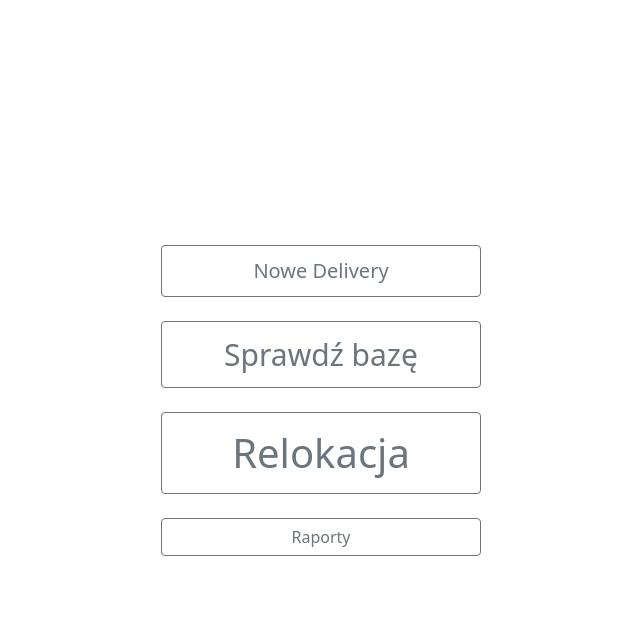
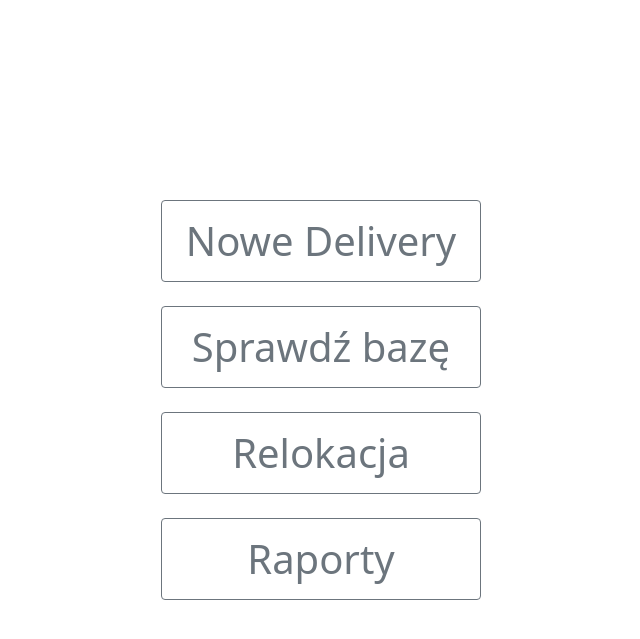
Before and after one commit to Ceva445/delivery_plus, a Django app: page /delivery/ in a window 1280 px wide. Shown: the top 639 px of the page, without its empty margins (319-959 px from the left). Run offline with Django 5.2, Linux system fonts and the light colour scheme.

Commit message:
Experement with button size

```diff
--- a/templates/index.html
+++ b/templates/index.html
@@ -6,15 +6,18 @@
 {% comment %} <div class="d-flex align-items-center justify-content-center"> {% endcomment %}
 <a class="btn btn-outline-secondary d-flex align-items-center justify-content-center"
    role="button" href="{% url 'delivery:delivery_create' %}"
-   style="font-size: 20px; padding: 10px;">Nowe Delivery</a>
+   style="font-size: 40px; padding: 10px;">Nowe Delivery</a>
 <br>
 <a class="btn btn-outline-secondary d-flex align-items-center justify-content-center"
     role="button" href="{% url 'delivery:delivery_create' %}"
-    style="font-size: 30px; padding: 10px;">Sprawdź bazę </a>
+    style="font-size: 40px; padding: 10px;">Sprawdź bazę </a>
 <br>
 <a class="btn btn-outline-secondary d-flex align-items-center justify-content-center"
 role="button" href="{% url 'delivery:delivery_create' %}"
-style="font-size: 40px; padding: 10px;">Relokacja </a><br>
-    <a class="btn btn-outline-secondary d-flex align-items-center justify-content-center" role="button" href="">Raporty </a><br>
+style="font-size: 40px; padding: 10px;">Relokacja </a>
+<br>
+<a class="btn btn-outline-secondary d-flex align-items-center justify-content-center"
+role="button" href="{% url 'delivery:delivery_create' %}"
+style="font-size: 40px; padding: 10px;">Raporty </a><br>
 {% comment %} </div> {% endcomment %}
 {% endblock %}
```
